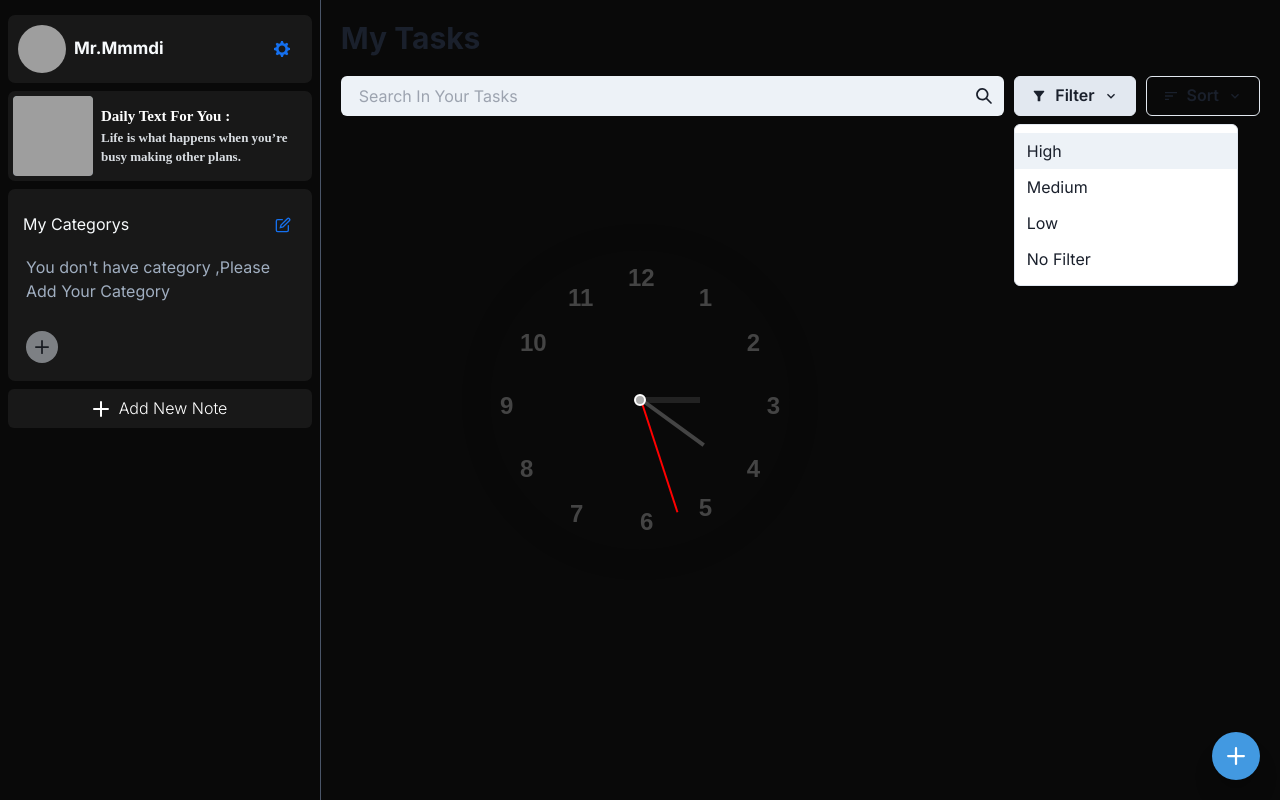
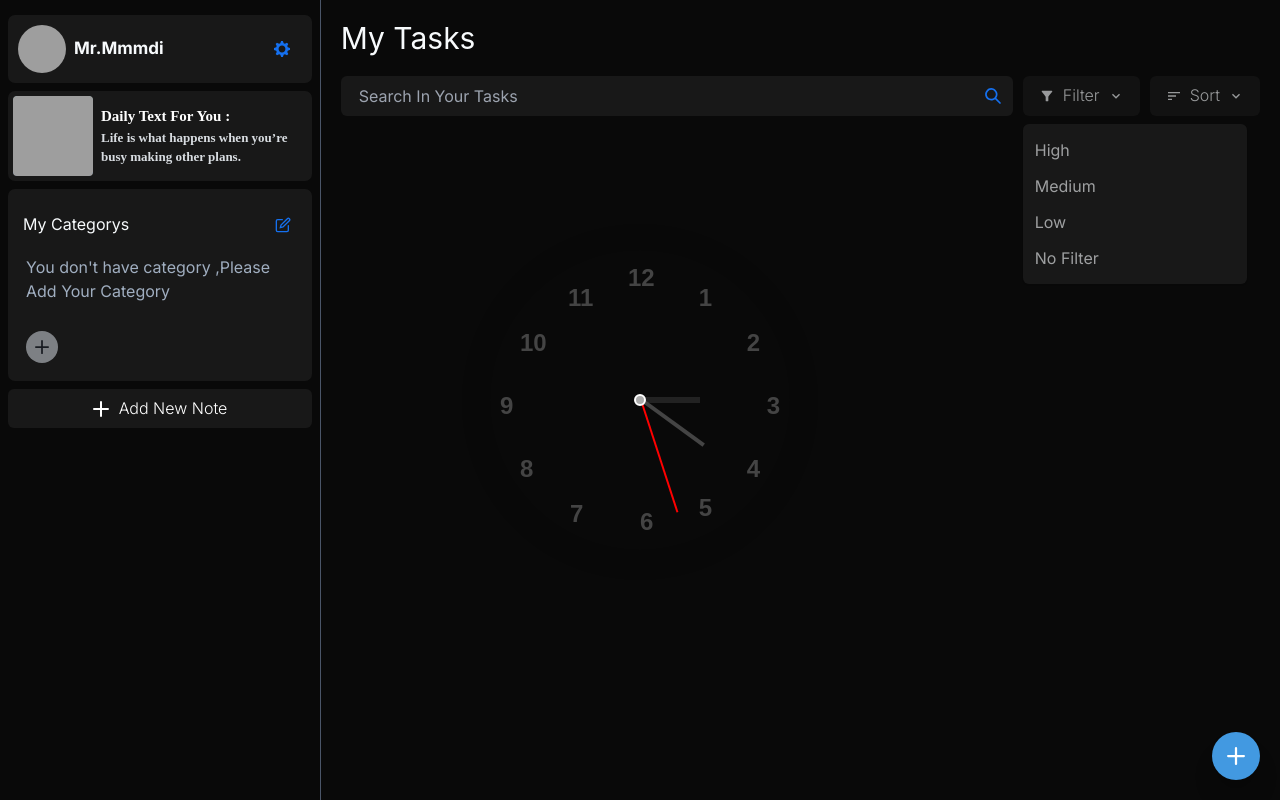
Before and after one commit to Mtmaj/todo, a Next.js app: page /dashboard in a window 1280 px wide. Both pictures are taken after a click on the button "Filter". Built offline with nearby package versions, Linux system fonts and the light colour scheme; grey boxes are pictures that could not be loaded.

Commit message:
first edit pannel

```diff
--- a/app/components/DashBoard/pannel.tsx
+++ b/app/components/DashBoard/pannel.tsx
@@ -11,6 +11,7 @@ import { MdSort,MdFilterAlt } from "react-icons/md";
 import { SearchIcon,ChevronDownIcon,EditIcon,DeleteIcon,CheckIcon, AddIcon } from "@chakra-ui/icons";
 import { useState,useRef } from "react";
 import { AnimatePresence, motion } from "framer-motion";
+import { color_shema } from "./DrawerComponents";
 
 
 export default function PanelComponent(){
@@ -26,34 +27,34 @@ export default function PanelComponent(){
             <Box position={"absolute"} display={"flex"} className="pointer-events-none" justifyContent={"end"} alignItems={"end"} zIndex={"10"} w={"full"} h="full" p={"40px"}>
                 <IconButton aria-label="Add Task" onClick={onOpen} variant={"solid"} className="pointer-events-auto drop-shadow-xl shadow-xl" size={"lg"} bgColor={"blue.400"} color={"white"} _hover={{color:"black",backgroundColor:"gray.100"}} isRound={true} icon={<AddIcon />} ></IconButton>
             </Box>
-            <Heading size={"lg"}>My Tasks</Heading>
+            <Heading size={"lg"} color={"gray.50"} fontWeight={"400"}>My Tasks</Heading>
             <HStack w={"full"} columnGap={"10px"}>
-                <InputGroup variant={"filled"}>
-                    <Input placeholder="Search In Your Tasks"></Input>
+                <InputGroup variant={"filled"} bg={color_shema.card_black} rounded={"10px"} color={"gray.300"} _hover={{bg:color_shema.card_black}} border={color_shema.blue + " !important"}>
+                    <Input placeholder="Search In Your Tasks" backgroundColor={color_shema.card_black} _hover={{bg:color_shema.card_black}}  _focus={{border:"1px",borderColor:color_shema.blue}}></Input>
                     <InputRightElement>
-                        <SearchIcon />
+                        <SearchIcon color={color_shema.blue} />
                     </InputRightElement>
                 </InputGroup>
                 <Menu>
-                    <MenuButton variant={"outline"} as={Button} leftIcon={<MdFilterAlt />} minW={"fit-content"} rightIcon={<ChevronDownIcon />}>
+                    <MenuButton variant={"filled"} bg={color_shema.card_black} color={"gray.50"} fontWeight={"300"} _hover={{opacity:"1"}} opacity={"0.6"} as={Button} leftIcon={<MdFilterAlt />} minW={"fit-content"} rightIcon={<ChevronDownIcon />}>
                         Filter
                     </MenuButton>
-                    <MenuList>
-                        <MenuItem>High</MenuItem>
-                        <MenuItem>Medium</MenuItem>
-                        <MenuItem>Low</MenuItem>
-                        <MenuItem>No Filter</MenuItem>
+                    <MenuList bg={color_shema.card_black} color={"gray.50"} border={"0px"}>
+                        <MenuItem bg={color_shema.card_black} color={"gray.50"} opacity={"0.6"} _hover={{opacity:"1"}}>High</MenuItem>
+                        <MenuItem bg={color_shema.card_black} color={"gray.50"} opacity={"0.6"} _hover={{opacity:"1"}} >Medium</MenuItem>
+                        <MenuItem bg={color_shema.card_black} color={"gray.50"} opacity={"0.6"} _hover={{opacity:"1"}} >Low</MenuItem>
+                        <MenuItem bg={color_shema.card_black} color={"gray.50"} opacity={"0.6"} _hover={{opacity:"1"}} >No Filter</MenuItem>
                     </MenuList>
                 </Menu>
                 <Menu>
-                    <MenuButton variant={"outline"} as={Button} minW={"fit-content"} leftIcon={<MdSort />} rightIcon={<ChevronDownIcon />}>
+                    <MenuButton variant={"filled"} bg={color_shema.card_black} color={"gray.50"} fontWeight={"300"} _hover={{opacity:"1"}} opacity={"0.6"} as={Button} minW={"fit-content"} leftIcon={<MdSort />} rightIcon={<ChevronDownIcon />}>
                         Sort
                     </MenuButton>
-                    <MenuList>
-                        <MenuItem>Name</MenuItem>
-                        <MenuItem>Date</MenuItem>
-                        <MenuItem>Prority</MenuItem>
-                        <MenuItem>Added Time</MenuItem>
+                    <MenuList bg={color_shema.card_black} border={"0px"}>
+                        <MenuItem bg={color_shema.card_black} color={"gray.50"} opacity={"0.6"} _hover={{opacity:"1"}} >Name</MenuItem>
+                        <MenuItem bg={color_shema.card_black} color={"gray.50"} opacity={"0.6"} _hover={{opacity:"1"}} >Date</MenuItem>
+                        <MenuItem bg={color_shema.card_black} color={"gray.50"} opacity={"0.6"} _hover={{opacity:"1"}} >Prority</MenuItem>
+                        <MenuItem bg={color_shema.card_black} color={"gray.50"} opacity={"0.6"} _hover={{opacity:"1"}} >Added Time</MenuItem>
                     </MenuList>
                 </Menu>
             </HStack>
```
